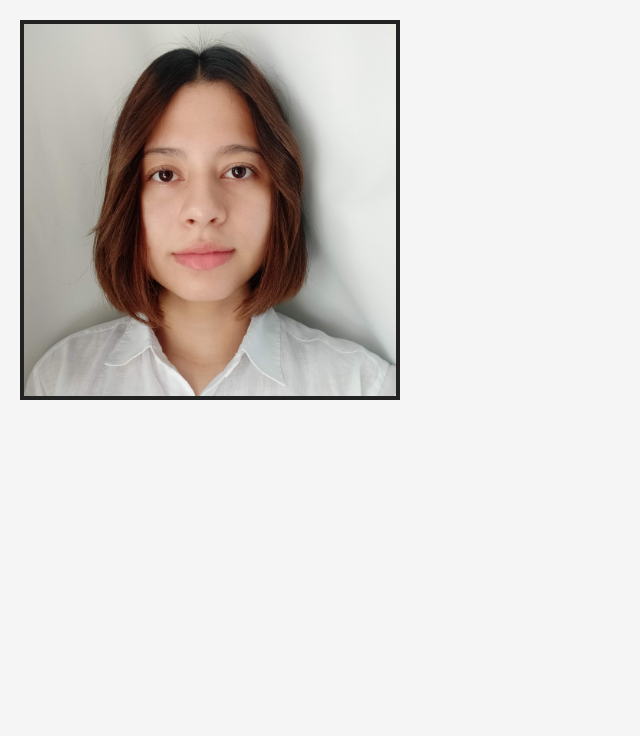
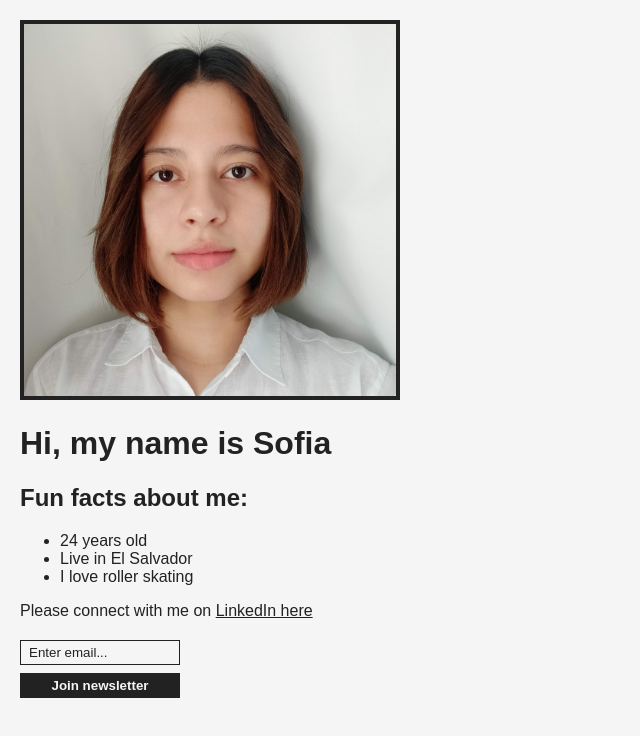
Before and after one commit to sofi-alvarado/personal-website, a plain HTML site: page index.html in a window 1280 px wide. Shown: the whole page, without its empty margins (0-640 px from the left). Drawn offline with Linux system fonts and the light colour scheme.

Commit message:
Adding info

```diff
--- a/index.html
+++ b/index.html
@@ -5,7 +5,16 @@
     </head>
     <body>
         <img src="./assets/profile-pic.jpg">
-
+        <h1>Hi, my name is Sofia</h1>
+        <h2>Fun facts about me:</h2>
+        <ul>
+            <li>24 years old</li>
+            <li>Live in El Salvador</li>
+            <li>I love roller skating</li>
+        </ul>
+        <p>Please connect with me on <a href="https://www.linkedin.com/in/sofi-alvarado/" target="_blank">LinkedIn here</a></p>
+        <input type="text" placeholder="Enter email...">
+        <button>Join newsletter</button>
         <script src="./index.js" type="module"></script>
     </body>
 </html>
```
